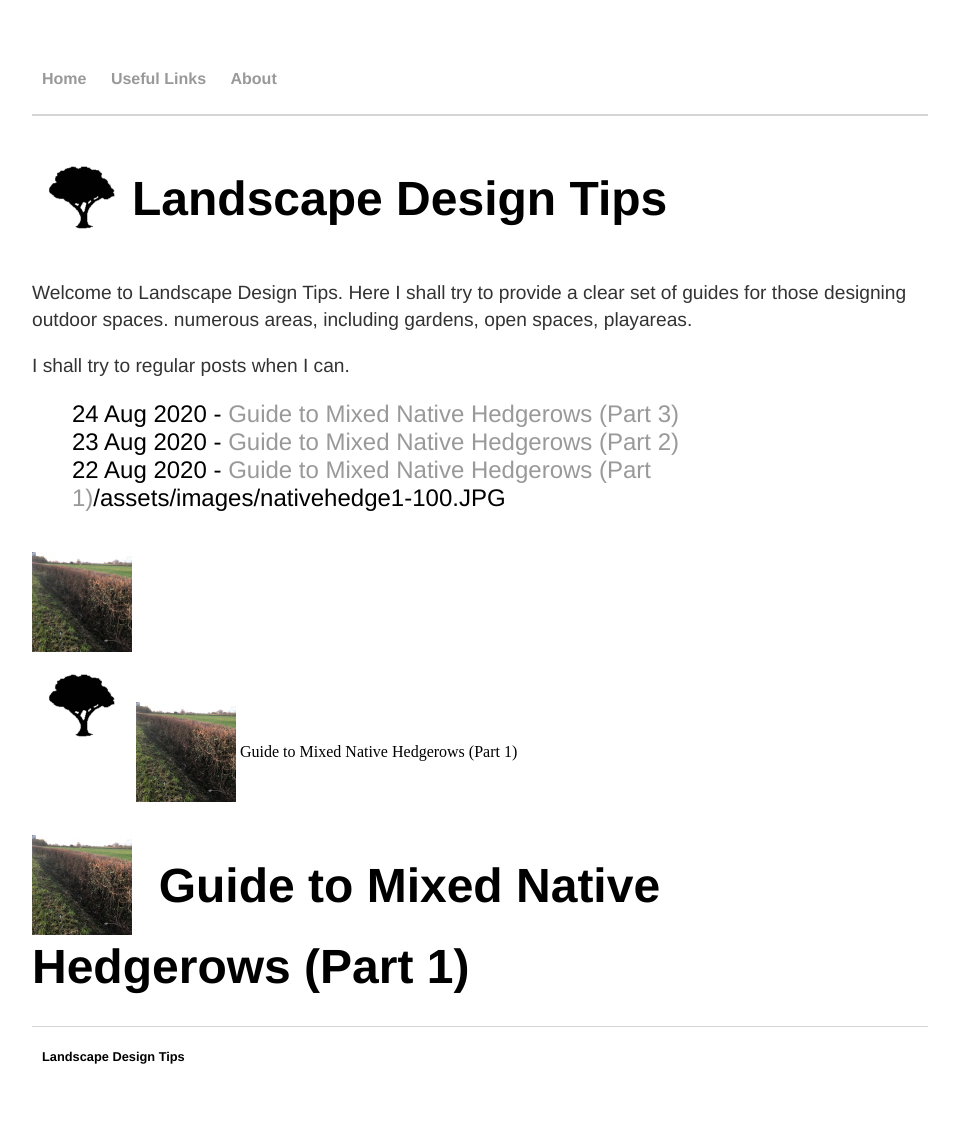
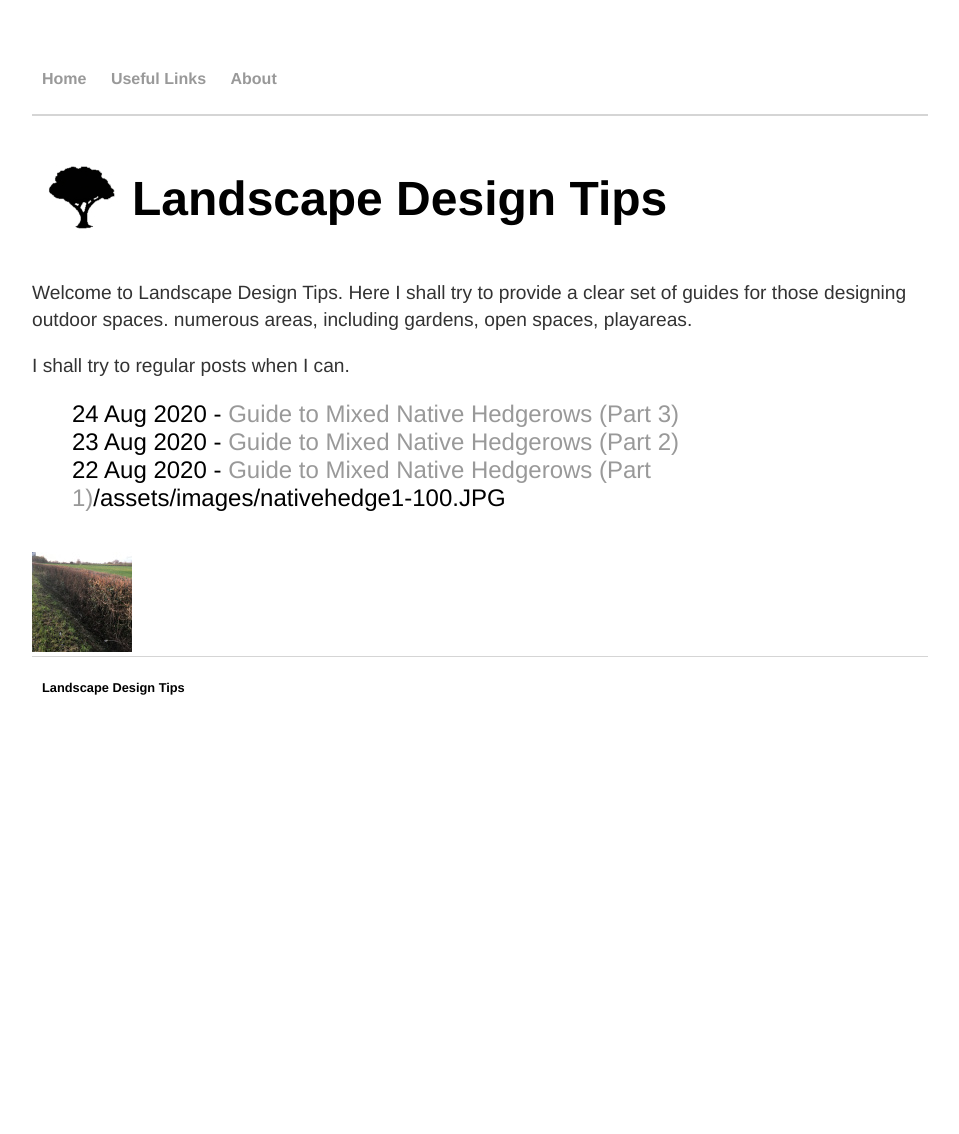
Before and after one commit to Quixoty/ORIG, a Jekyll site: the page built from index.html, in a window 1280 px wide. Shown: the whole page, without its empty margins (160-1119 px from the left). Built offline with Jekyll 4.4.1, drawn with Linux system fonts in a browser that asks for light colours; after the commit the page ends 900 px from its top, so only the background shows below that.

Commit message:
Update index.html

```diff
--- a/index.html
+++ b/index.html
@@ -22,10 +22,3 @@ title: Landscape Design Tips
 
 
 </div><!-- /.blurb -->
-
-<img src="/assets/images/tree-100.JPG" alt="hi" class="inline"/>
-
-<img src="/assets/images/nativehedge1-100.JPG" style="vertical-align: middle;" width="100px"/>
-<span style="vertical-align: middle;">Guide to Mixed Native Hedgerows (Part 1)</span>
-
-<h1><img src="/assets/images/nativehedge1-100.JPG" style="vertical-align: middle;" width="100px"/><span style="vertical-align: middle;">&nbsp; Guide to Mixed Native Hedgerows (Part 1)</span></h1>
```
